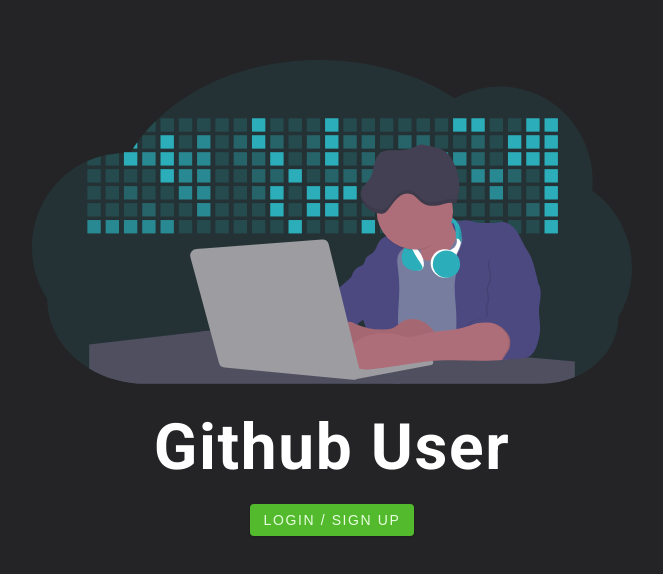
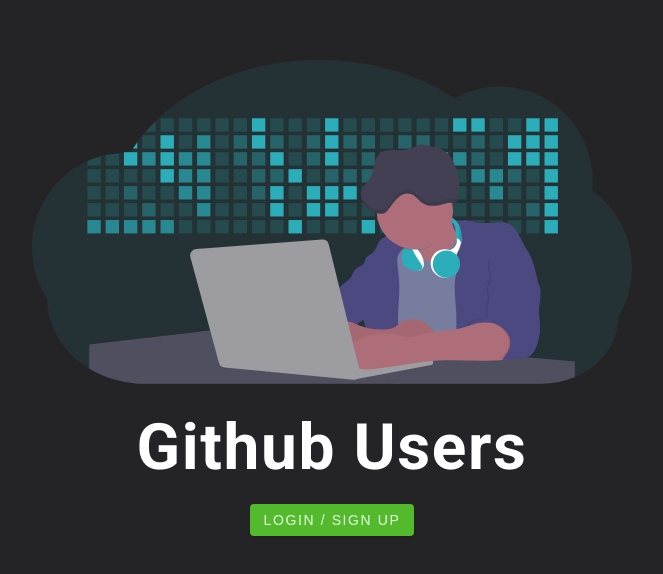
Before and after one commit to WhiteWolfWCY/github-users-explorer, a React (Create React App) app: page /login in a window 1280 px wide. Shown: the part 102-676 px from the top of the page, without its empty margins (308-971 px from the left). Built offline with nearby package versions, Linux system fonts and the light colour scheme; no server answers; what react-fusioncharts would draw is missing.

Commit message:
Login page fix

```diff
--- a/src/pages/Login.js
+++ b/src/pages/Login.js
@@ -7,7 +7,7 @@
   return <Wrapper>
     <div className="container">
       <img src={loginImg} alt="github user" />
-      <h1>Github user</h1>
+      <h1>Github users</h1>
       <button className='btn' onClick={loginWithRedirect}>
         Login / Sign up
       </button>
```
